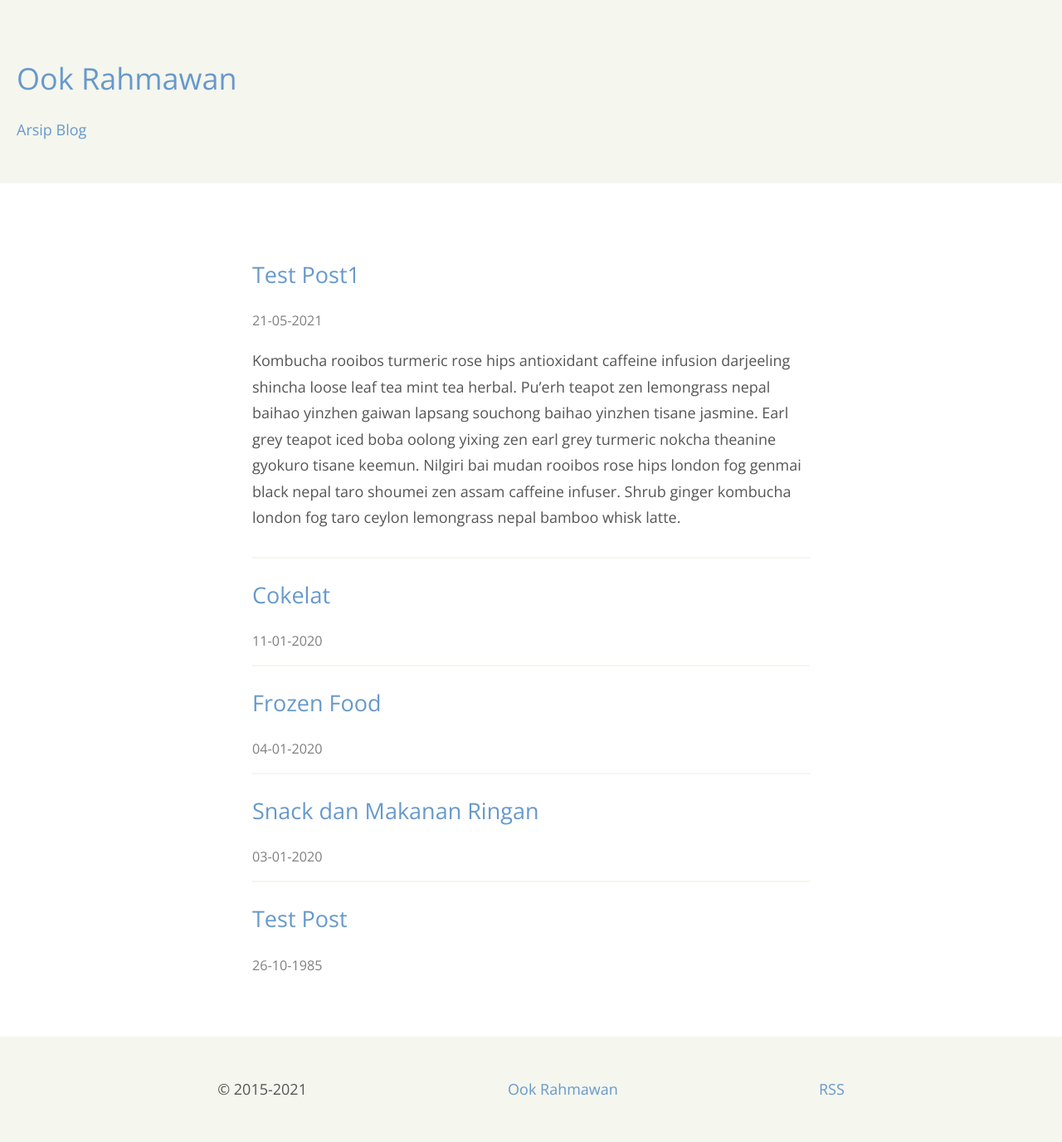
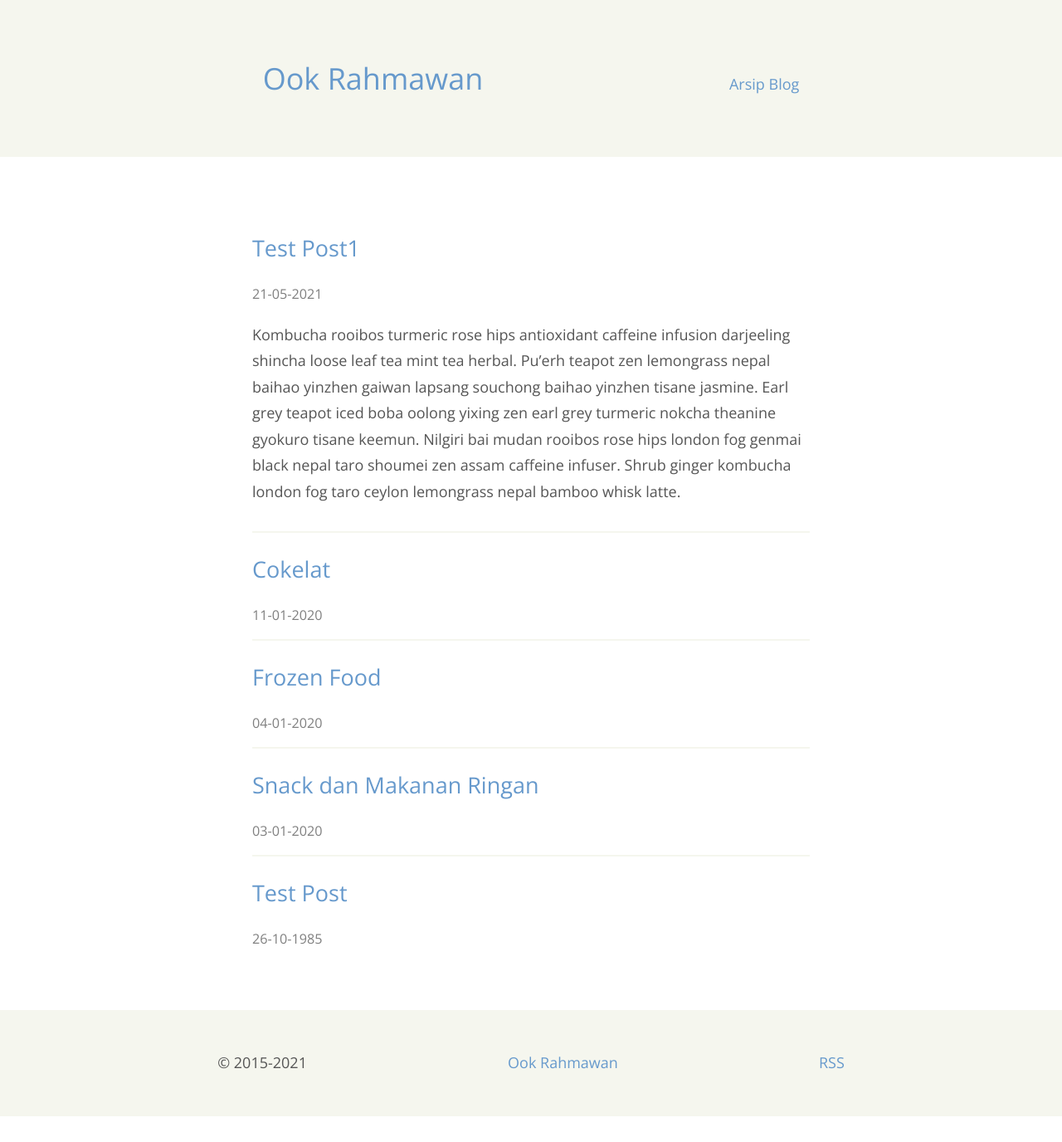
Before and after one commit to krhmwn/krhmwn, a Jekyll site: the page built from index.html, in a window 1280 px wide. Shown: the whole page at 83% size. Built offline with Jekyll 4.4.1, drawn with Linux system fonts in a browser that asks for light colours; after the commit the page ends 1345 px from its top, so only the background shows below that.

Commit message:
update v.1.0.178

```diff
--- a/assets/css/main.css
+++ b/assets/css/main.css
@@ -176,11 +176,6 @@ background:#666;
 color:#fff
 }
 
-header {
-padding:3rem 1.25rem;
-background:#f5f6ee
-}
-
 .menu ul {
 display: flex;
 list-style: decimal;
@@ -212,7 +207,7 @@ opacity: .75;
 font-size: 90%;
 }
 
-footer {
+header, footer {
 padding:3rem 1.25rem;
 background:#f5f6ee;
 display:flex;
@@ -227,11 +222,4 @@ max-width:42rem;
 padding: 3rem 0rem;
 }
 
-.masthead {
-display:flex;
-justify-content:space-between;
-margin:0 auto;
-align-items:baseline;
-max-width:42rem;
 }
-}
```
